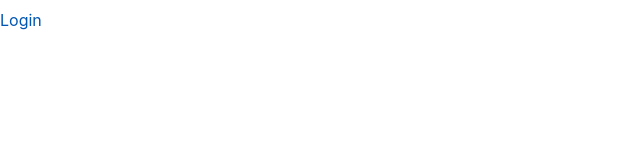
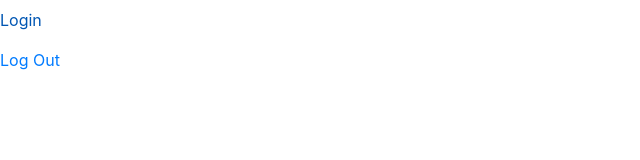
Before and after one commit to magdulator/x0001e, a React (Create React App) app in the folder frontend/: page / in a window 1280 px wide. Shown: the top 160 px of the page, without its empty margins (0-640 px from the left). Built offline with nearby package versions, Linux system fonts and the light colour scheme.

Commit message:
login on chrome not firefox lollll

```diff
--- a/frontend/src/App.js
+++ b/frontend/src/App.js
@@ -12,6 +12,10 @@ class App extends Component {
       currentUser: auth.getCurrentUser()
     };
   }
+
+    logOut() {
+      auth.logout();
+    }
     render() {
       const {currentUser} = this.state;
       console.log(currentUser);
@@ -27,6 +31,12 @@ class App extends Component {
                   </Link>
               </li>
 
+              <li className="nav-item">
+                  <a href="/login" className="nav-link" onClick={this.logOut}>
+                      Log Out
+                  </a>
+              </li>
+
           </div>
           <Switch>
               <Route path = "/login" component={Login}/>
```
